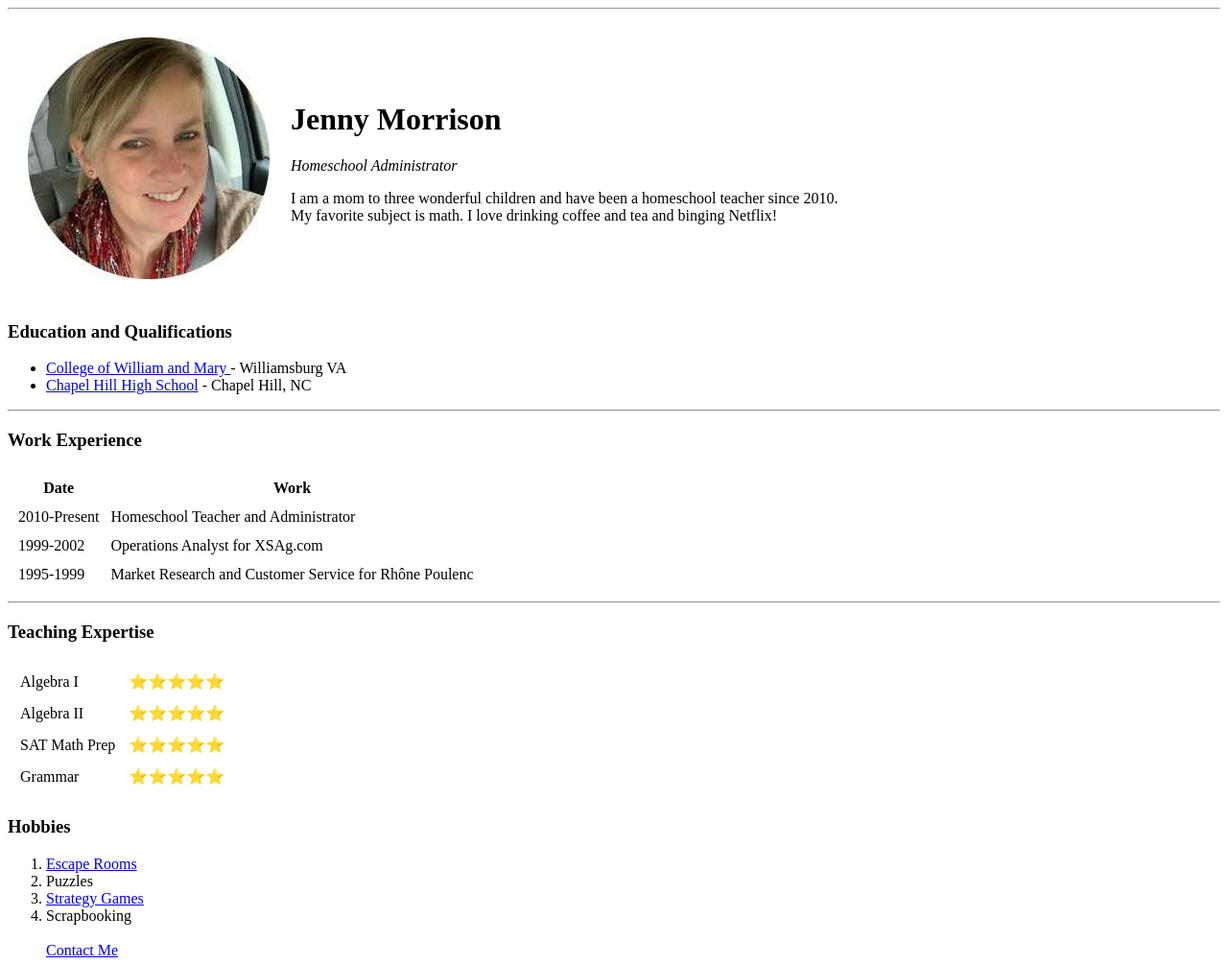
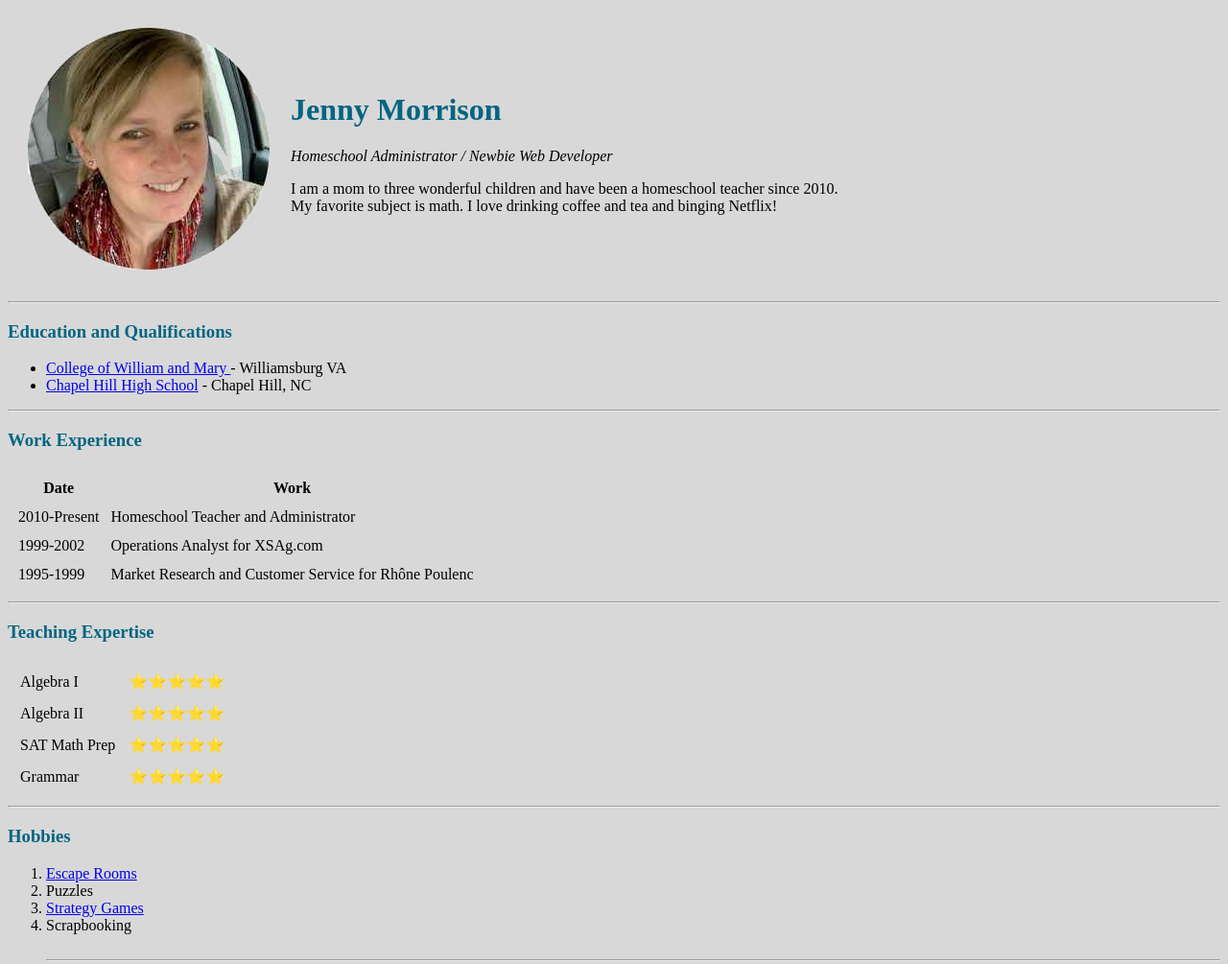
Before and after one commit to jmorrison456/cv, a plain HTML site: page index.html in a window 1280 px wide. Shown: the top 1005 px of the page at 96% size. Drawn offline with Linux system fonts and the light colour scheme.

Commit message:
Add files via upload

```diff
--- a/contact.html
+++ b/contact.html
@@ -1,25 +1,37 @@
 <!DOCTYPE html>
 <html lang="en">
+
 <head>
     <meta charset="UTF-8">
     <title>Contact Information</title>
+    <link rel="stylesheet" href="css/styles.css">
 </head>
+
 <body>
     <h1><em>Contact Information</em></h1>
     <p>jmitchell.morrison@gmail.com</p>
     <hr>
-    <form name="contact_info"action="mailto:jennifer.morrison@gmail.com" method="post">
+    <form name="contact_info"
+          action="mailto:jennifer.morrison@gmail.com"
+          method="post">
         <label>Your name</label>
-        <input type="text" name=""><br>
+        <input type="text"
+               name=""><br>
         <label>Your email</label>
-        <input type="email" name=""><br>
+        <input type="email"
+               name=""><br>
         <label>Your favorite color</label>
         <input type="color"><br>
         <br>
         <label>Message</label>
-        <textarea name="name" id="" cols="30" rows="10"></textarea>
-        <input type="submit" name="">
+        <textarea name="name"
+                  id=""
+                  cols="30"
+                  rows="10"></textarea>
+        <input type="submit"
+               name="">
     </form>
 
 </body>
+
 </html>
--- /dev/null
+++ b/css/styles.css
@@ -0,0 +1,10 @@
+body {
+    background-color: #D8D8D8;
+}
+
+h1 {
+    color:#046582;
+}
+h3 {
+    color:#046582;
+}
--- a/index.html
+++ b/index.html
@@ -1,27 +1,37 @@
 <!DOCTYPE html>
 <html lang="en">
+
 <head>
     <meta charset="UTF-8">
-    <meta name="viewport" content="width=device-width, initial-scale=1.0">
+    <meta name="viewport"
+          content="width=device-width, initial-scale=1.0">
     <title>Jenny's Personal Website</title>
+    <link rel="stylesheet"
+          href="css/styles.css">
 </head>
+
 <body>
     <table cellspacing="20">
         <tr>
-            <td><img src="Jen_profile_circle.png" alt="Jenny Profile Pic"></td>
-            <td><h1>Jenny Morrison</h1>
-                <p><em>Homeschool Administrator</em></p>
-                <p>I am a mom to three wonderful children and have been a homeschool teacher since 2010. <br>
-                My favorite subject is math. I love drinking coffee and tea and binging Netflix!</p>
+            <td><img src="assets/Jen_profile_circle.png"
+                     alt="Jenny Profile Pic"></td>
+            <td>
+                <h1>Jenny Morrison</h1>
+                <p><em>Homeschool Administrator / Newbie Web Developer</em></p>
+                <p>I am a mom to three wonderful children and have been a homeschool
+                    teacher since 2010. <br>
+                    My favorite subject is math. I love drinking coffee and tea and
+                    binging Netflix!</p>
             </td>
         </tr>
+    </table>
     <hr>
-    </table>
-
     <h3>Education and Qualifications</h3>
     <ul>
-        <li><a href="https://www.wm.edu"> College of William and Mary </a> - Williamsburg VA</li>
-        <li><a href="https://www.chccs.org/CHHS">Chapel Hill High School</a> - Chapel Hill, NC</li>
+        <li><a href="https://www.wm.edu"> College of William and Mary </a> - Williamsburg
+            VA</li>
+        <li><a href="https://www.chccs.org/CHHS">Chapel Hill High School</a> - Chapel
+            Hill, NC</li>
     </ul>
     <hr>
     <h3>Work Experience</h3>
@@ -63,16 +73,19 @@
             <td>⭐️⭐️⭐️⭐️⭐️</td>
         </tr>
     </table>
+    <hr>
     <h3>Hobbies</h3>
     <ol>
         <li><a href="https://raleigh.escaperoom5280.com">Escape Rooms</a></li>
         <li>Puzzles</li>
-        <li><a href="https://www.amazon.com/s?k=strategy+games&crid=39OULRFXZD7O7&sprefix=strategy+games%2Caps%2C225&ref=nb_sb_noss_1">Strategy Games</a></li>
+        <li><a
+               href="https://www.amazon.com/s?k=strategy+games&crid=39OULRFXZD7O7&sprefix=strategy+games%2Caps%2C225&ref=nb_sb_noss_1">Strategy
+                Games</a></li>
         <li>Scrapbooking</li>
         <br>
+    <hr>
+    <a href="contact.html">Contact Me</a>
+    </ol>
+    </body>
 
-    <a href="contact.html">Contact Me</a>
-
-    </ol>
-</body>
 </html>
```
Also changed, not shown: assets/Jen_profile_circle.png (added).
